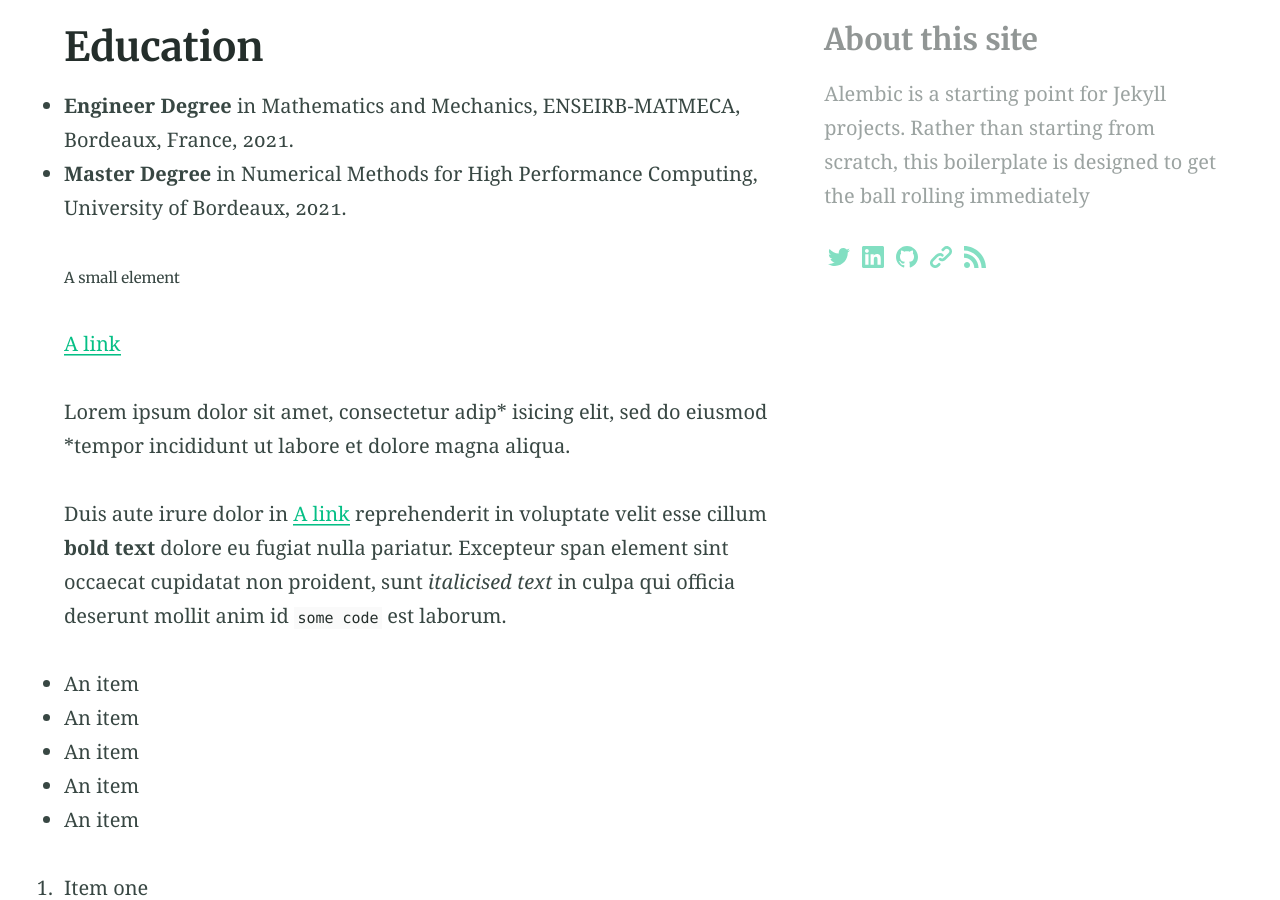
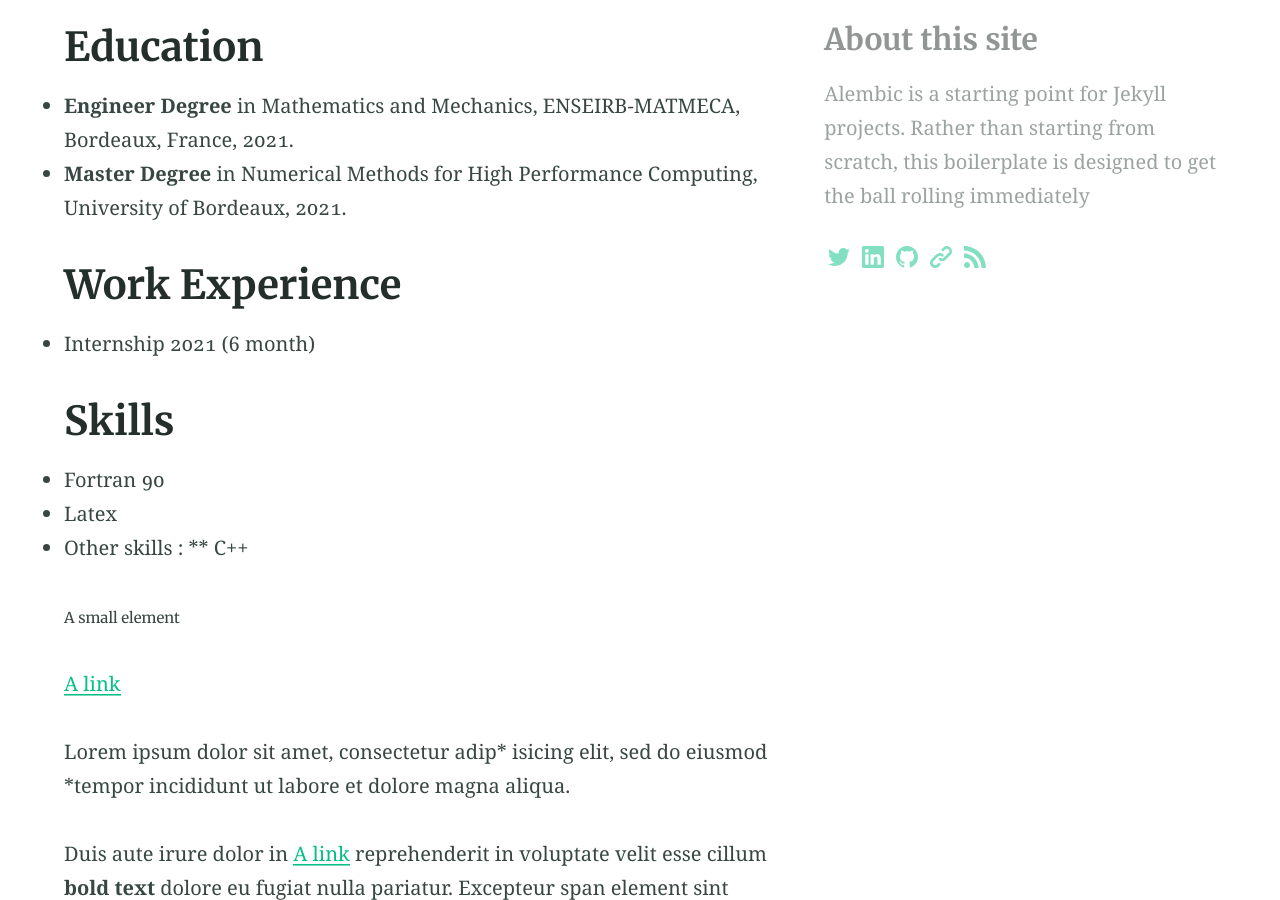
Before and after one commit to claireroche/claireroche.github.io, a Jekyll site: the page built from cv.md, in a window 1280 px wide and 900 px high, scrolled down 491 px. Built offline with Jekyll 4.4.1, drawn with Linux system fonts in a browser that asks for light colours.

Commit message:
Modification page CV

```diff
--- a/cv.md
+++ b/cv.md
@@ -12,6 +12,17 @@ aside: true
 [comment]: <> (* **Ph.D in Computer Science**)
 * **Engineer Degree** in Mathematics and Mechanics, ENSEIRB-MATMECA, Bordeaux, France, 2021.
 * **Master Degree** in Numerical Methods for High Performance Computing, University of Bordeaux, 2021.
+
+# Work Experience
+
+* Internship 2021 (6 month)
+
+# Skills
+
+* Fortran 90
+* Latex
+* Other skills :
+** C++
 
 
 
```
